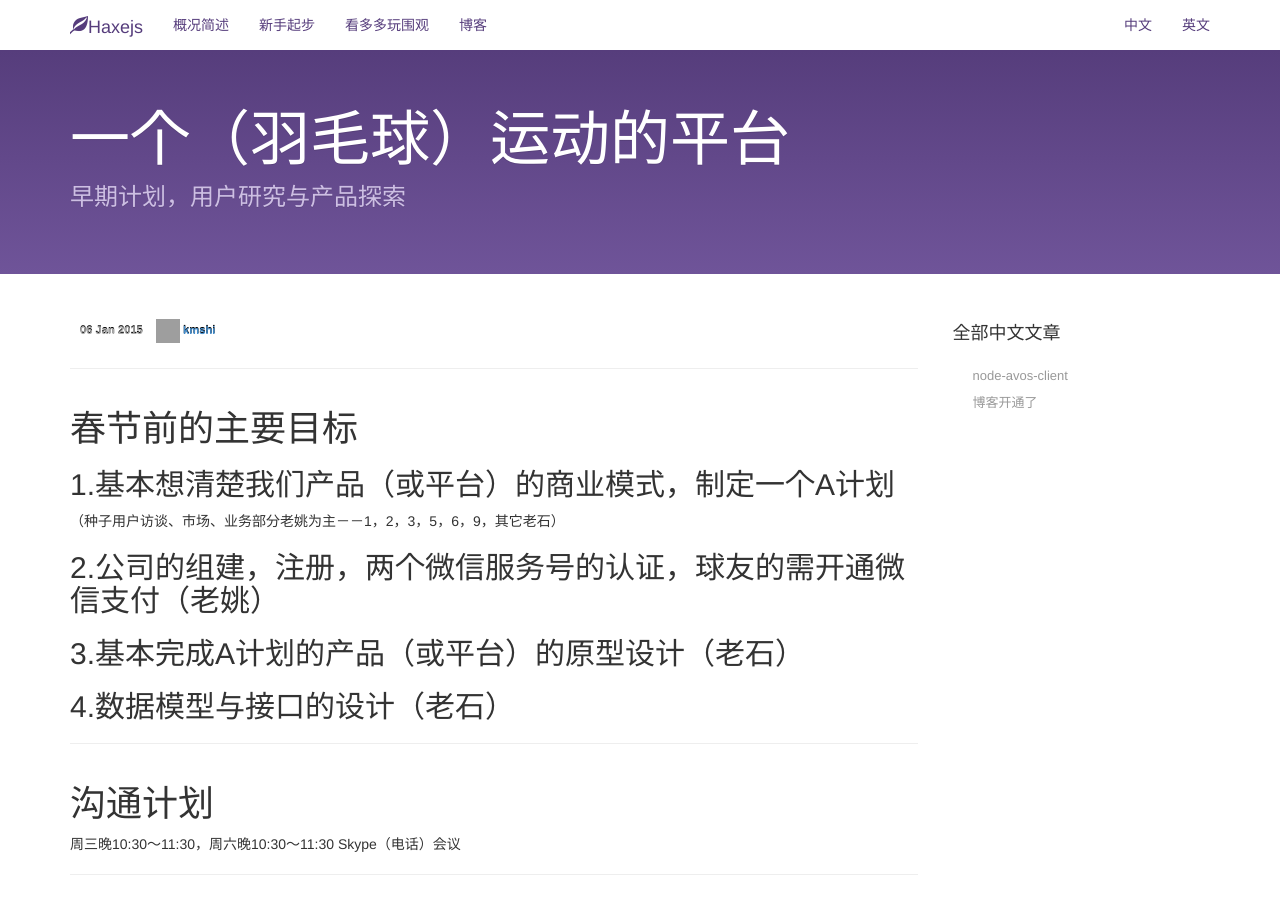
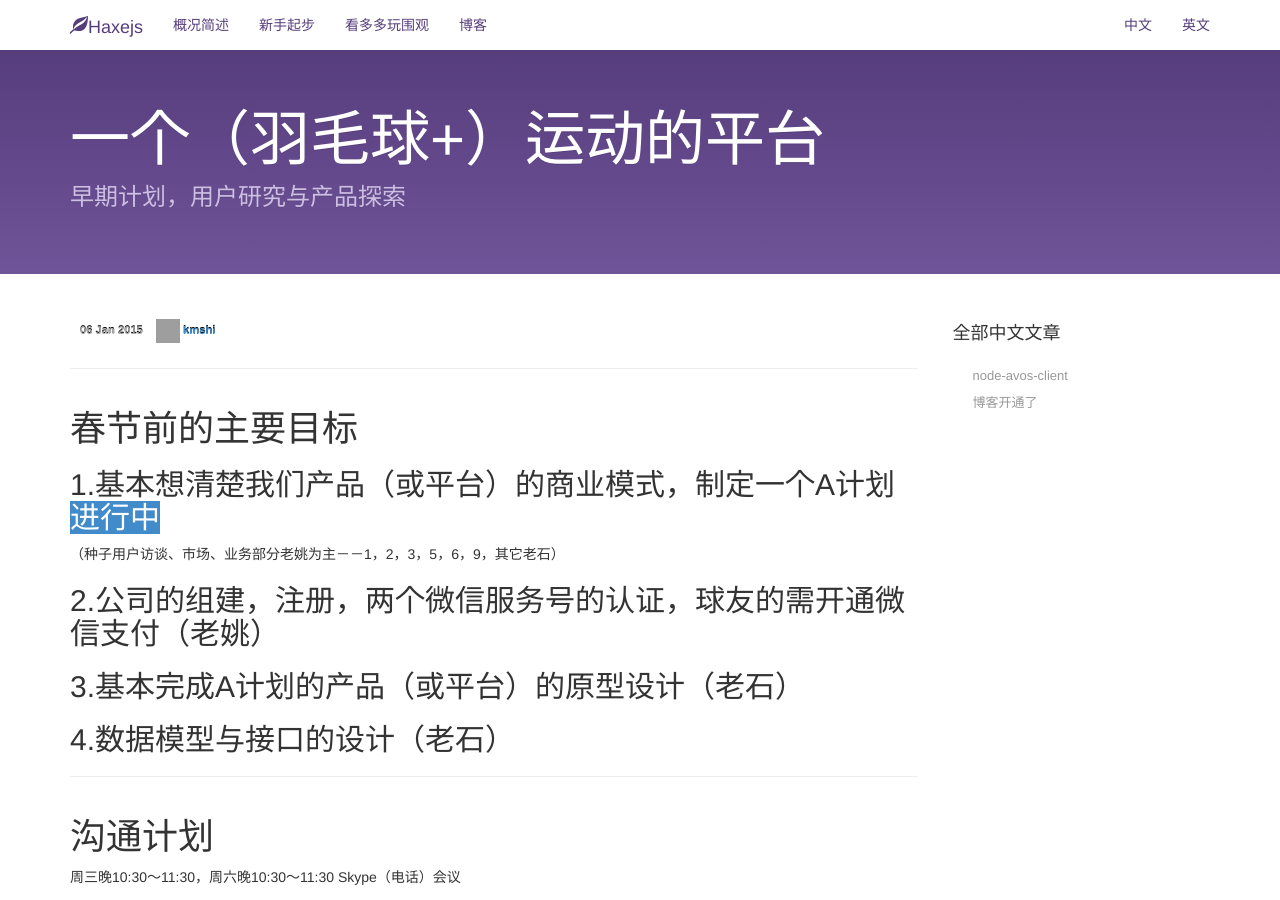
Before and after one commit to haxejs/haxejs.com, a Jekyll site: the page built from _posts/2015-01-06-health-startup.md, in a window 1280 px wide and 900 px high. Built offline with Jekyll 4.4.1, drawn with Linux system fonts in a browser that asks for light colours; Markdown is read by kramdown in place of the engine named in the settings; comment, search, counter and statistics services are not loaded; grey boxes are pictures that could not be loaded.

Commit message:
update post

```diff
--- a/_posts/2015-01-06-health-startup.md
+++ b/_posts/2015-01-06-health-startup.md
@@ -1,6 +1,6 @@
 ---
 layout: post_zh
-title: 一个（羽毛球）运动的平台
+title: 一个（羽毛球+）运动的平台
 description: 早期计划，用户研究与产品探索
 date: "2015-01-06 17:12:52 +0800"
 author: kmshi
@@ -10,7 +10,7 @@
 
 #春节前的主要目标
 
-##1.基本想清楚我们产品（或平台）的商业模式，制定一个A计划
+##1.基本想清楚我们产品（或平台）的商业模式，制定一个A计划 <span class="bg-primary">进行中</span>
 （种子用户访谈、市场、业务部分老姚为主－－1，2，3，5，6，9，其它老石）
 ##2.公司的组建，注册，两个微信服务号的认证，球友的需开通微信支付（老姚）
 ##3.基本完成A计划的产品（或平台）的原型设计（老石）
@@ -104,6 +104,9 @@
 
 <hr/>
 #B计划：－－找教练？
+
+<hr/>
+#C计划：－－其它（球类）运动？
 
 <hr/>
 #伙伴与资源的发展整合方向
```
